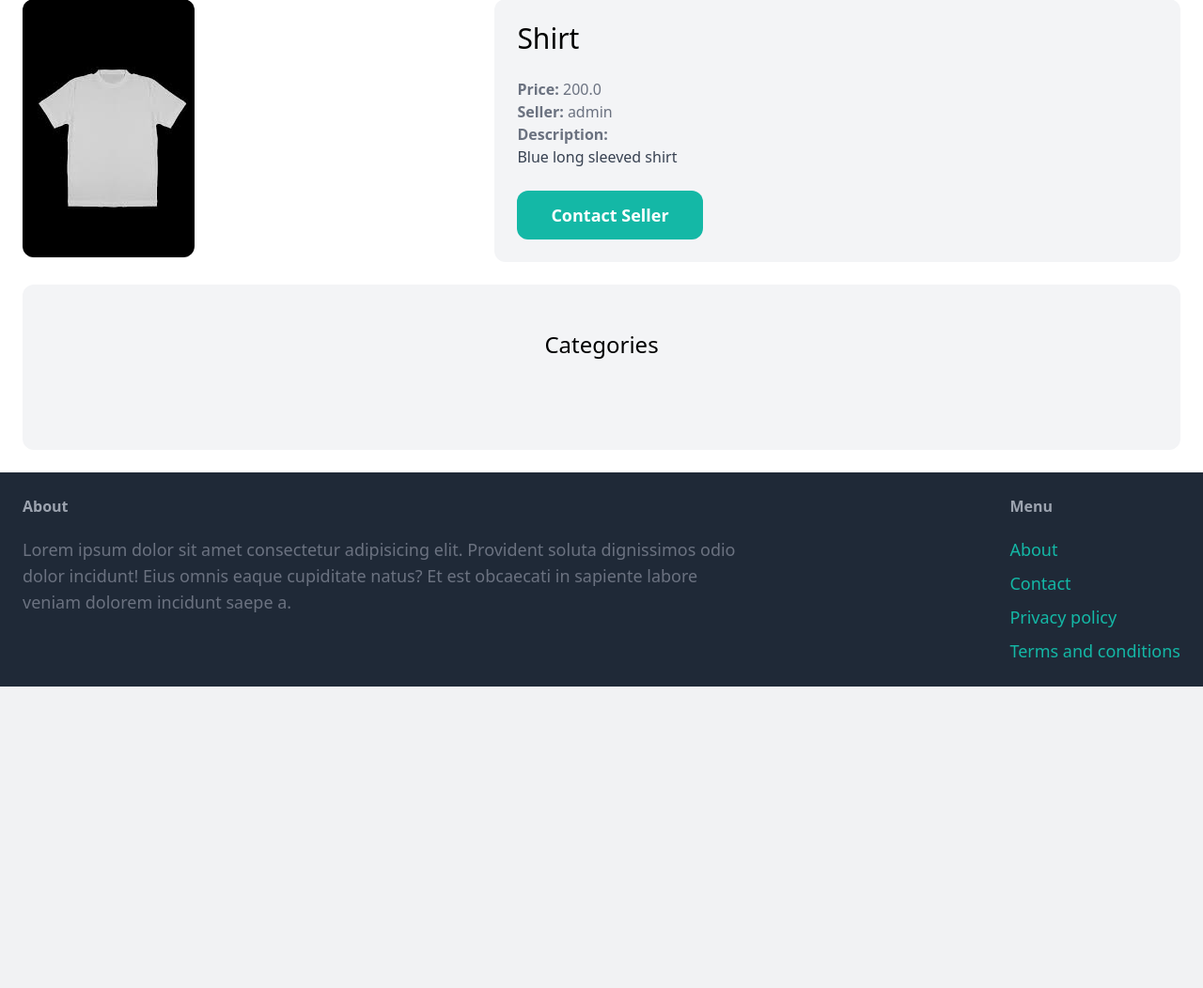
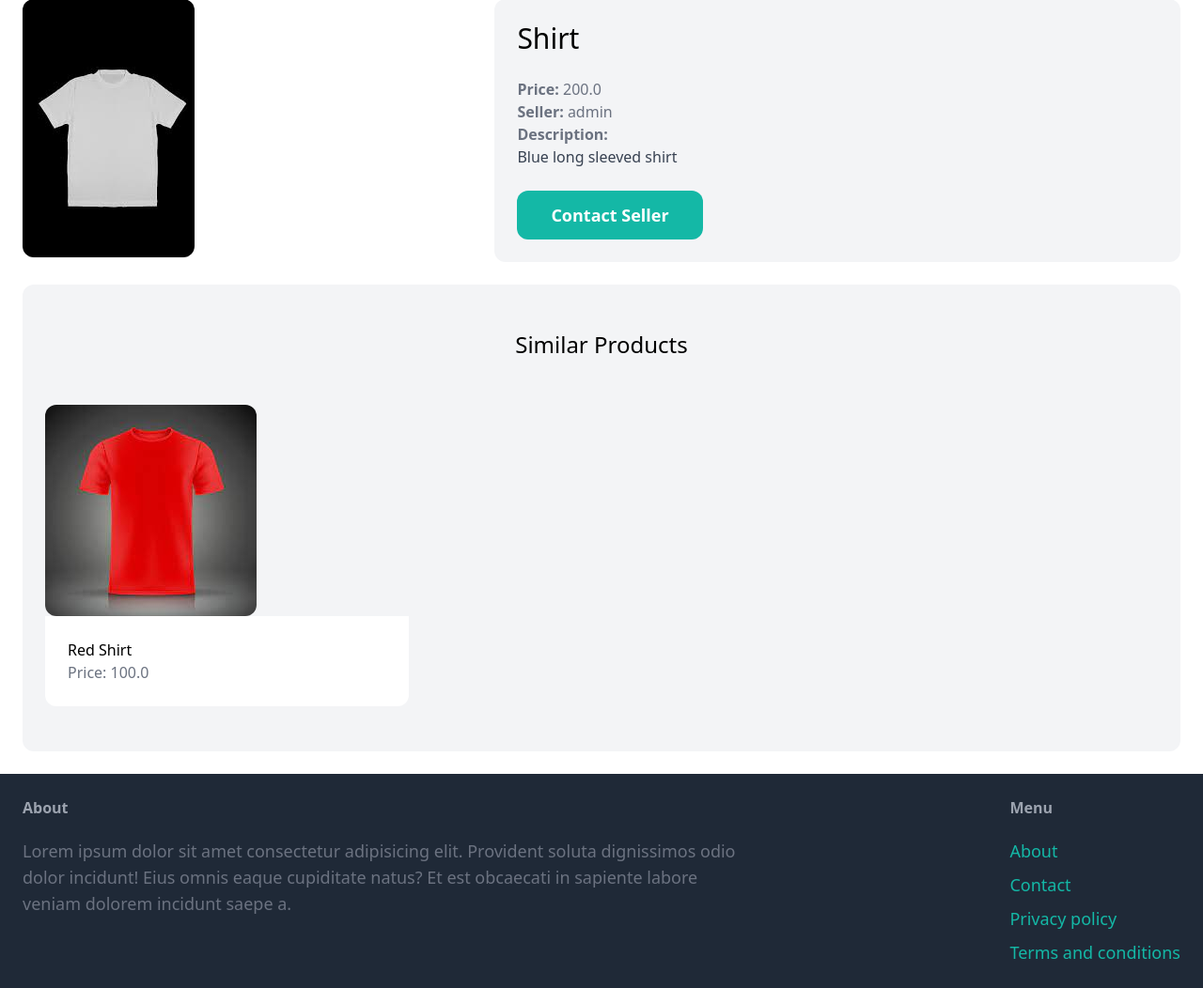
Before and after one commit to ttwange/MarketPlace, a Django app: page /items/1/ in a window 1280 px wide. Shown: the part 102-1154 px from the top of the page at 94% size. Before the commit the page ends 833 px from the top, so only its background shows below. Run offline with Django 4.2, Linux system fonts and the light colour scheme; data comes from the database, SQL or seed files in the repository; some libraries are stand-ins or nearby versions.

Commit message:
added a related items image to the related page

```diff
--- a/item/templates/item/detail.html
+++ b/item/templates/item/detail.html
@@ -19,15 +19,19 @@
       <a href="#" class="inline-block mt-6 px-9 py-3 text-lg font-semibold bg-teal-500 text-white rounded-xl hover:bg-teal-700">Contact Seller</a>
   </div>
 </div>
+
 <div class="mt-6 px-6 py-12 bg-gray-100 rounded-xl">
-  <h2 class="mb-12 text-2xl text-center">Categories</h2>
+  <h2 class="mb-12 text-2xl text-center">Similar Products</h2>
     <div class="grid grid-cols-3 gap-3">
-      {% for category in categories %}
+      {% for item in related_items %}
         <div>
-            <a href="#">
+            <a href=""{% url 'item:detail' item.id %}">
+              <div>
+                <img src="{{ item.image.url }}" class="rounded-xl">
+              </div>
               <div class="p-6 bg-white rounded-b-xl">
-                  <h2 class="text-1xl">{{ category.name }}</h2>
-                  <p class="text-gray-500">{{category.items.count}} items</p>
+                  <h2 class="text-1xl">{{ item.name }}</h2>
+                  <p class="text-gray-500">Price: {{item.price}}</p>
               </div>
             </a>
         </div>
```
